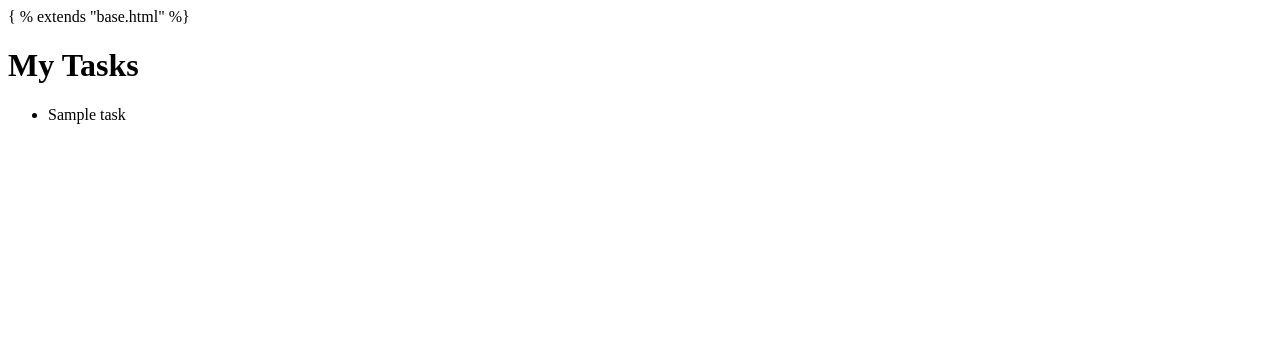
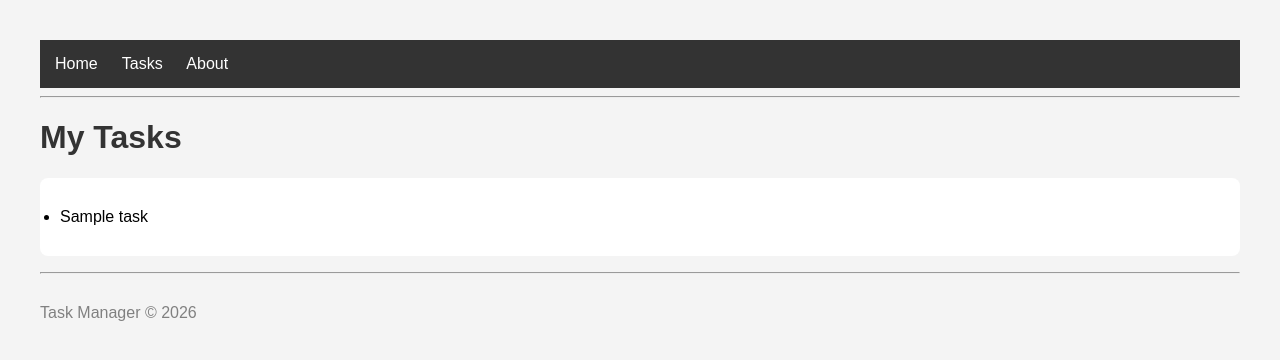
Before and after one commit to Aleena-khan14/Task-Manager-django, a Django app: template tasks/templates/tasks/home.html in a window 1280 px wide. Shown: the top 360 px of the page. Run offline with Django 5.2, Linux system fonts and the light colour scheme; the template is opened without the code that fills it: most values are stand-ins (such as "Sample title", 1, 10 or a date in 2020); parts of the project's set-up code (start-up, migrations or seed data) failed here and were passed over.

Commit message:
feat: add template inheritance and static file support

```diff
--- a/config/settings.py
+++ b/config/settings.py
@@ -55,7 +55,7 @@ ROOT_URLCONF = 'config.urls'
 TEMPLATES = [
     {
         'BACKEND': 'django.template.backends.django.DjangoTemplates',
-        'DIRS': [],
+        'DIRS': [ BASE_DIR /"templates"],
         'APP_DIRS': True,
         'OPTIONS': {
             'context_processors': [
--- /dev/null
+++ b/tasks/static/tasks/css/style.css
@@ -0,0 +1,35 @@
+body {
+    font-family: Arial, sans-serif;
+    margin: 40px;
+    background-color: #f4f4f4;
+}
+
+nav {
+    background-color: #333;
+    padding: 15px;
+}
+
+nav a {
+    color: white;
+    text-decoration: none;
+    margin-right: 20px;
+}
+
+h1 {
+    color: #333;
+}
+
+ul {
+    background: white;
+    padding: 20px;
+    border-radius: 8px;
+}
+
+li {
+    margin: 10px 0;
+}
+
+footer {
+    margin-top: 30px;
+    color: gray;
+}
--- a/tasks/templates/tasks/home.html
+++ b/tasks/templates/tasks/home.html
@@ -1,6 +1,6 @@
-{ % extends "base.html" %}
+{% extends "base.html" %}
 
-{%block content%}
+{% block content %}
 <h1>My Tasks</h1>
 <ul>
     {%for task in tasks%}
--- a/templates/base.html
+++ b/templates/base.html
@@ -0,0 +1,31 @@
+{% load static %}
+
+<!DOCTYPE html>
+<html lang="en">
+<head>
+    <meta charset="UTF-8">
+    <meta name="viewport" content="width=device-width, initial-scale=1.0">
+    <title>Document</title>
+    <link rel="stylesheet" href="{% static 'tasks/css/style.css' %}">
+</head>
+<body>
+    <nav>
+        <a href="/">Home</a>
+        <a href="#">Tasks</a>
+        <a href="#">About</a>
+    </nav>
+
+     <hr>
+     {% block content %}
+
+     {% endblock %}
+
+     <hr>
+
+    <footer>
+        <p>Task Manager © 2026</p>
+    </footer>
+
+
+</body>
+</html>
```
